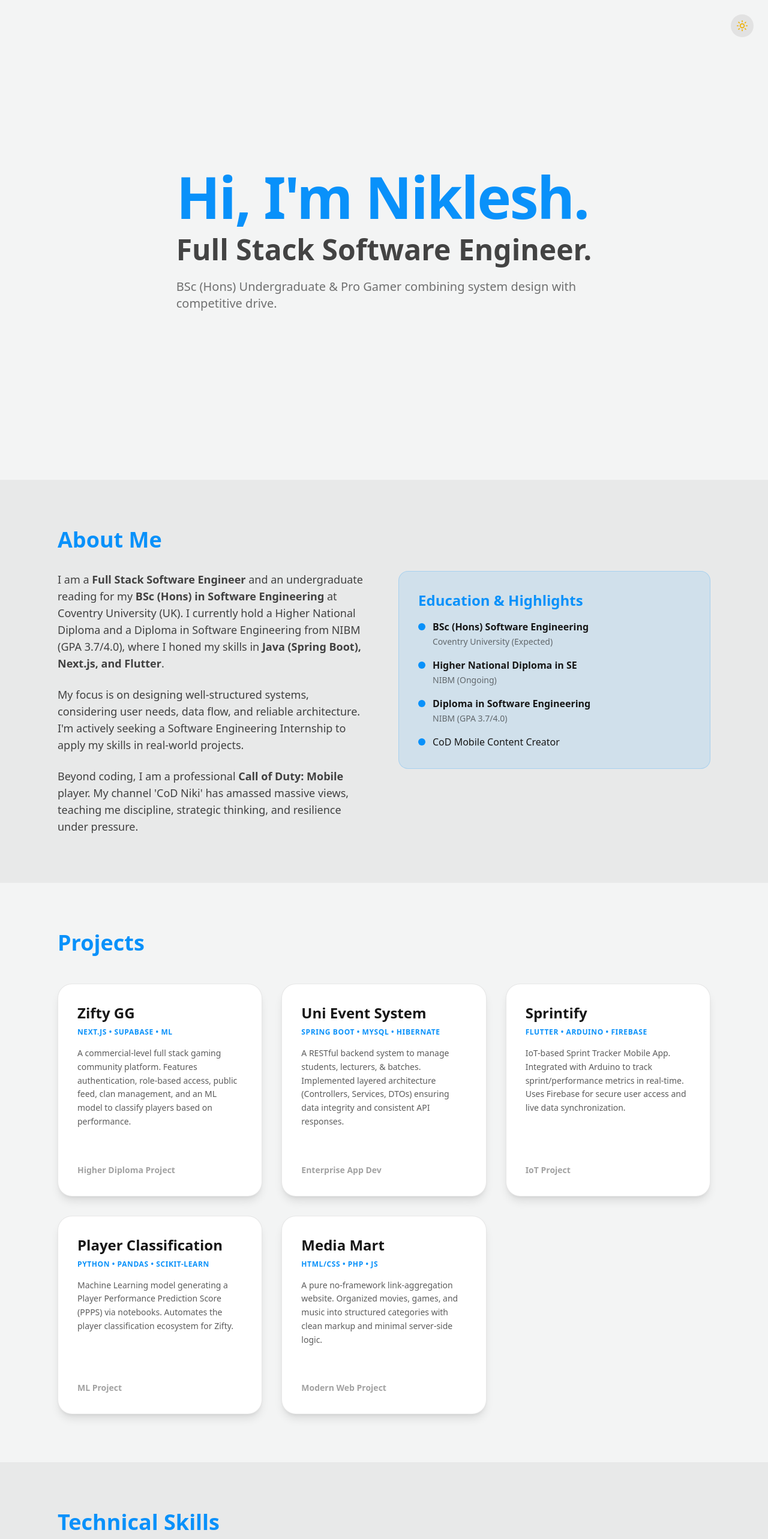
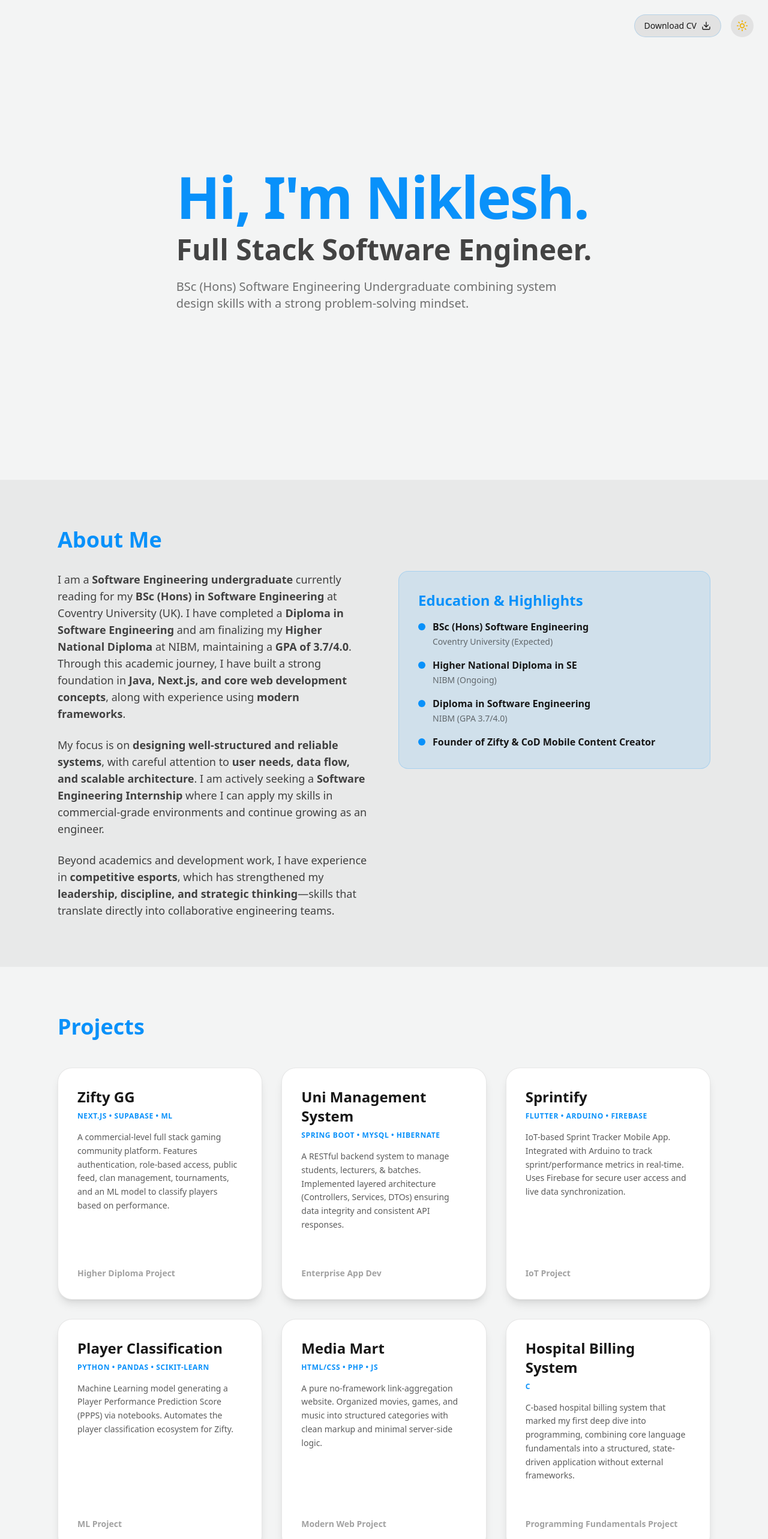
Before and after one commit to Niki704/portfolio, a Next.js app: page / in a window 1280 px wide. Shown: the top 2566 px of the page at 60% size. Built offline with nearby package versions, Linux system fonts and the light colour scheme.

Commit message:
feat: Optimized theme toggle button. Download button added next to toggle button. Few other UI Enhancements.

```diff
--- a/app/layout.tsx
+++ b/app/layout.tsx
@@ -13,12 +13,13 @@ const geistMono = Geist_Mono({
 });
 
 export const metadata: Metadata = {
-  title: "Niki | Software Engineer & Pro Gamer",
-  description: "Personal portfolio of Niki, Software Engineering undergraduate and CoD Mobile professional.",
+  title: "Niklesh - Personal Portfolio",
+  description: "Personal portfolio of Niki704, Software Engineering undergraduate in NIBM",
 };
 
 import { ThemeProvider } from "@/components/theme-provider";
 import { ThemeToggle } from "@/components/theme-toggle";
+import { DownloadCV } from "@/components/download-cv";
 
 export default function RootLayout({
   children,
@@ -36,7 +37,8 @@ export default function RootLayout({
           enableSystem
           disableTransitionOnChange
         >
-          <header className="fixed top-0 right-0 p-6 z-50 flex justify-end items-center">
+          <header className="fixed top-0 right-0 p-6 z-50 flex items-center gap-4">
+            <DownloadCV />
             <ThemeToggle />
           </header>
           {children}
--- a/components/About.tsx
+++ b/components/About.tsx
@@ -6,16 +6,13 @@ export default function About() {
                 <div className="grid md:grid-cols-2 gap-12 items-start">
                     <div className="space-y-6 text-lg text-foreground/80">
                         <p>
-                            I am a <strong>Full Stack Software Engineer</strong> and an undergraduate reading for my <strong>BSc (Hons) in Software Engineering</strong> at Coventry University (UK).
-                            I currently hold a Higher National Diploma and a Diploma in Software Engineering from NIBM (GPA 3.7/4.0), where I honed my skills in <strong>Java (Spring Boot), Next.js, and Flutter</strong>.
+                            I am a <strong>Software Engineering undergraduate</strong> currently reading for my <strong>BSc (Hons) in Software Engineering</strong> at Coventry University (UK). I have completed a <strong>Diploma in Software Engineering</strong> and am finalizing my <strong>Higher National Diploma</strong> at NIBM, maintaining a <strong>GPA of 3.7/4.0</strong>. Through this academic journey, I have built a strong foundation in <strong>Java, Next.js, and core web development concepts</strong>, along with experience using <strong>modern frameworks</strong>.
                         </p>
                         <p>
-                            My focus is on designing well-structured systems, considering user needs, data flow, and reliable architecture.
-                            I'm actively seeking a Software Engineering Internship to apply my skills in real-world projects.
+                            My focus is on <strong>designing well-structured and reliable systems</strong>, with careful attention to <strong>user needs, data flow, and scalable architecture</strong>. I am actively seeking a <strong>Software Engineering Internship</strong> where I can apply my skills in commercial-grade environments and continue growing as an engineer.
                         </p>
                         <p>
-                            Beyond coding, I am a professional <strong>Call of Duty: Mobile</strong> player.
-                            My channel 'CoD Niki' has amassed massive views, teaching me discipline, strategic thinking, and resilience under pressure.
+                            Beyond academics and development work, I have experience in <strong>competitive esports</strong>, which has strengthened my <strong>leadership, discipline, and strategic thinking</strong>—skills that translate directly into collaborative engineering teams.
                         </p>
                     </div>
 
@@ -45,7 +42,7 @@ export default function About() {
                             </li>
                             <li className="flex items-center gap-3">
                                 <span className="w-3 h-3 bg-primary rounded-full"></span>
-                                <span>CoD Mobile Content Creator</span>
+                                <span className="font-bold">Founder of Zifty & CoD Mobile Content Creator</span>
                             </li>
                         </ul>
                     </div>
--- a/components/Hero.tsx
+++ b/components/Hero.tsx
@@ -8,7 +8,7 @@ export default function Hero() {
                 Full Stack Software Engineer.
             </h2>
             <p className="mt-6 text-xl text-foreground/60 max-w-2xl">
-                BSc (Hons) Undergraduate & Pro Gamer combining system design with competitive drive.
+                BSc (Hons) Software Engineering Undergraduate combining system design skills with a strong problem-solving mindset.
             </p>
         </section>
     );
--- a/components/Projects.tsx
+++ b/components/Projects.tsx
@@ -12,7 +12,7 @@ export default function Projects() {
                             <p className="text-xs uppercase tracking-wider font-bold text-primary mb-4">Next.js • Supabase • ML</p>
                             <p className="text-foreground/70 mb-6 leading-relaxed text-sm">
                                 A commercial-level full stack gaming community platform. Features authentication, role-based access,
-                                public feed, clan management, and an ML model to classify players based on performance.
+                                public feed, clan management, tournaments, and an ML model to classify players based on performance.
                             </p>
                         </div>
                         <div className="px-8 pb-8">
@@ -23,7 +23,7 @@ export default function Projects() {
                     {/* University Event Management System */}
                     <div className="group relative bg-white dark:bg-zinc-900 rounded-3xl overflow-hidden border border-foreground/10 hover:border-primary/50 transition-all duration-300 shadow-lg hover:shadow-primary/10 flex flex-col">
                         <div className="p-8 flex-1">
-                            <h3 className="text-2xl font-bold mb-2 group-hover:text-primary transition-colors">Uni Event System</h3>
+                            <h3 className="text-2xl font-bold mb-2 group-hover:text-primary transition-colors">Uni Management System</h3>
                             <p className="text-xs uppercase tracking-wider font-bold text-primary mb-4">Spring Boot • MySQL • Hibernate</p>
                             <p className="text-foreground/70 mb-6 leading-relaxed text-sm">
                                 A RESTful backend system to manage students, lecturers, & batches.
@@ -80,6 +80,19 @@ export default function Projects() {
                         </div>
                     </div>
 
+                    {/* Hospital Billing System */}
+                    <div className="group relative bg-white dark:bg-zinc-900 rounded-3xl overflow-hidden border border-foreground/10 hover:border-primary/50 transition-all duration-300 shadow-lg hover:shadow-primary/10 flex flex-col">
+                        <div className="p-8 flex-1">
+                            <h3 className="text-2xl font-bold mb-2 group-hover:text-primary transition-colors">Hospital Billing System</h3>
+                            <p className="text-xs uppercase tracking-wider font-bold text-primary mb-4">C</p>
+                            <p className="text-foreground/70 mb-6 leading-relaxed text-sm">
+                                C-based hospital billing system that marked my first deep dive into programming, combining core language fundamentals into a structured, state-driven application without external frameworks.
+                            </p>
+                        </div>
+                        <div className="px-8 pb-8">
+                            <span className="text-sm font-bold text-foreground/40 group-hover:text-foreground/80 transition-colors">Programming Fundamentals Project</span>
+                        </div>
+                    </div>
                 </div>
             </div>
         </section>
--- /dev/null
+++ b/components/download-cv.tsx
@@ -0,0 +1,18 @@
+"use client"
+
+import * as React from "react"
+import { Download } from "lucide-react"
+
+export function DownloadCV() {
+    return (
+        <a
+            href="/Niklesh_Karunaweera_Software_Engineering_Intern_Resume_Updated.pdf"
+            download="Niklesh_Karunaweera_SE_Resume.pdf"
+            className="group flex items-center gap-2 px-4 py-2 rounded-full border border-primary/20 bg-themeBtn hover:bg-primary/10 hover:border-primary/50 transition-all duration-300"
+            aria-label="Download CV"
+        >
+            <span className="text-sm font-medium text-foreground">Download CV</span>
+            <Download className="h-4 w-4 text-foreground group-hover:translate-y-0.5 transition-transform duration-300" />
+        </a>
+    )
+}
```
Also changed, not shown: 1 other file (tests, documents, lock files or other folders).
